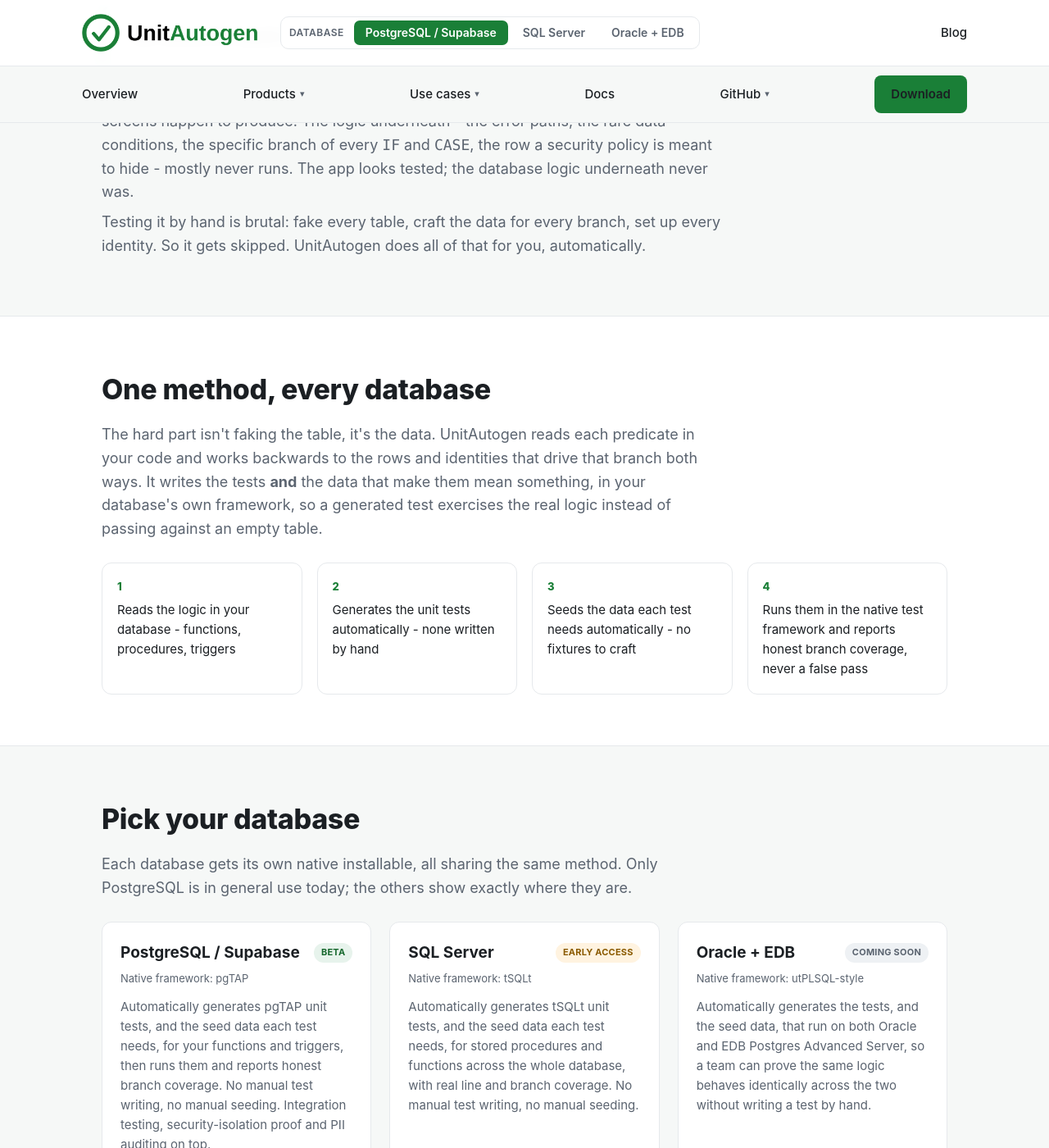
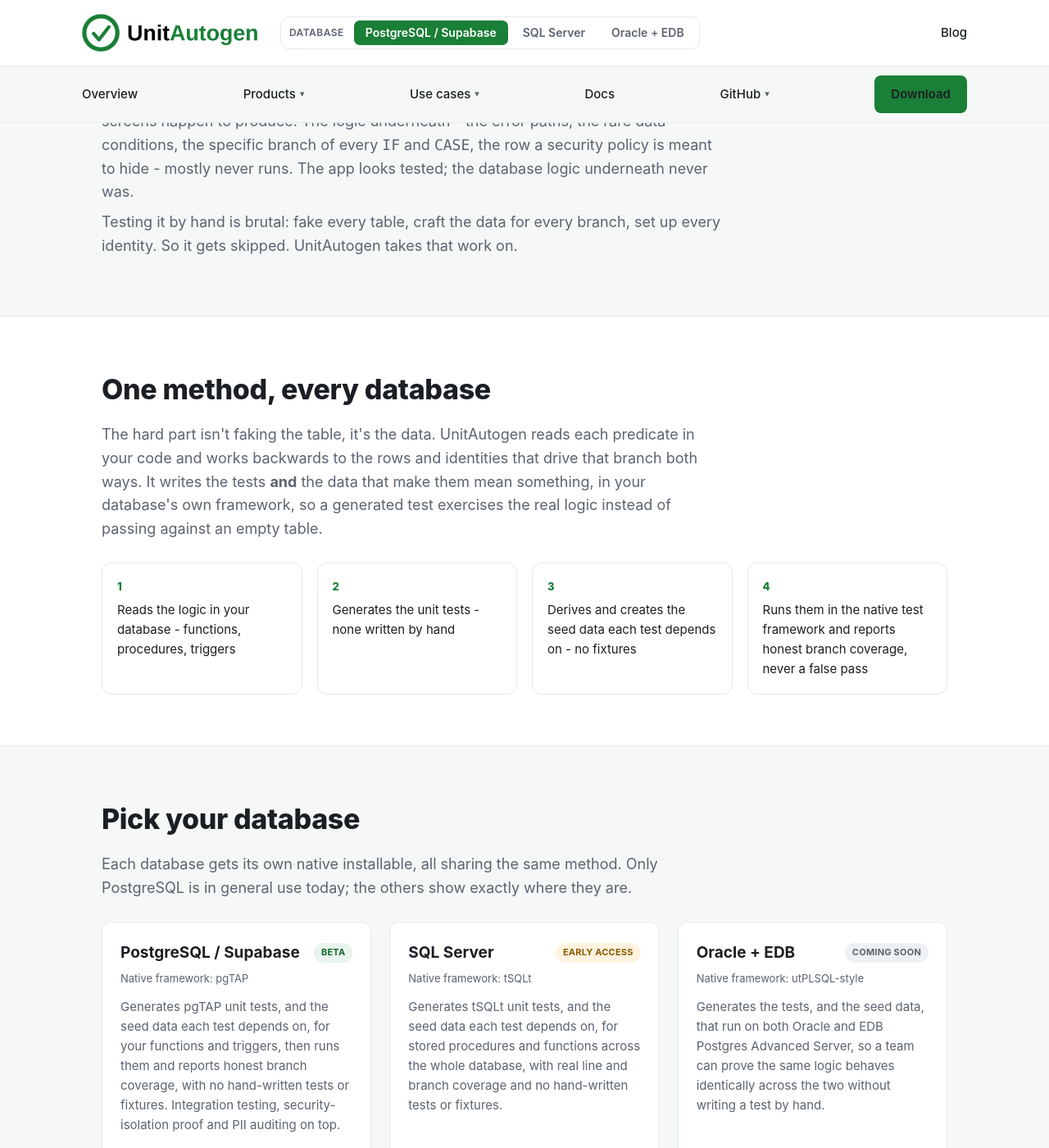
Before and after one commit to unitautogen/unitautogen.com, a Jekyll site: the page built from index.html, in a window 1280 px wide and 1400 px high, scrolled down 1320 px. Shown: the whole window at 82% size. Built offline with Jekyll 4.4.1, drawn with Linux system fonts in a browser that asks for light colours; some of the changed text lies outside the part shown.

Commit message:
Copy: professional wording for the generated-end-to-end claim

```diff
--- a/_data/catalog.yml
+++ b/_data/catalog.yml
@@ -17,25 +17,25 @@
   tagline_hl: "untested"
   tagline_b: ". We fix that."
   sub: >-
-    UnitAutogen automatically generates the unit tests for the logic inside your database,
-    and automatically seeds the data every test needs. No test to write, no fixture to build,
-    no scenario to script. It runs them and reports honest coverage, in your database's own
+    UnitAutogen generates the unit tests for the logic inside your database, and the seed
+    data each test depends on, directly from your code. Nothing is written by hand: not the
+    tests, not the fixtures. It runs them and reports honest coverage in your database's own
     test framework.
-  automatic_title: "Fully automatic. No manual work."
+  automatic_title: "Tests and seed data, generated end to end"
   automatic_points:
-    - title: "You point it at a database"
-      text: "Give it a connection and a schema. Nothing to annotate, no test skeletons to fill in."
-    - title: "It writes the unit tests"
+    - title: "Point it at a database"
+      text: "A connection and a schema are the only input. Nothing to annotate, no test skeletons to complete."
+    - title: "It generates the unit tests"
       text: "One test per branch of every function, procedure and trigger, in the native test framework (pgTAP, tSQLt, utPLSQL-style), ready to commit."
-    - title: "It seeds the data itself"
-      text: "For each branch it works out the exact rows and identities the test needs and creates them. No fixtures, no hand-crafted seed scripts."
-    - title: "It runs them and reports honestly"
+    - title: "It derives the seed data"
+      text: "For each branch it determines the exact rows and identities the test depends on and creates them. No fixtures, no seed scripts."
+    - title: "It runs the suite and reports coverage"
       text: "Line and branch coverage, every uncovered line explained, and never a false pass."
   # The one method - said once, engine-independent. No database named on purpose.
   method:
     - "Reads the logic in your database - functions, procedures, triggers"
-    - "Generates the unit tests automatically - none written by hand"
-    - "Seeds the data each test needs automatically - no fixtures to craft"
+    - "Generates the unit tests - none written by hand"
+    - "Derives and creates the seed data each test depends on - no fixtures"
     - "Runs them in the native test framework and reports honest branch coverage, never a false pass"
   guarantee_title: "The one guarantee"
   guarantee: "Never a fabricated, false-passing, or flaky test."
@@ -73,10 +73,9 @@
     hero_hl: "tests generated for you"
     hero_b: "."
     blurb: >-
-      Automatically generates pgTAP unit tests, and the seed data each test needs, for your
-      functions and triggers, then runs them and reports honest branch coverage. No manual test
-      writing, no manual seeding. Integration testing, security-isolation proof and PII auditing
-      on top.
+      Generates pgTAP unit tests, and the seed data each test depends on, for your functions and
+      triggers, then runs them and reports honest branch coverage, with no hand-written tests or
+      fixtures. Integration testing, security-isolation proof and PII auditing on top.
     cta_label: "Download"
     cta_href: "https://github.com/unitautogen/unitautogen-postgresql/releases"
     cta_style: "btn"
@@ -173,9 +172,9 @@
     hero_hl: "with real branch coverage"
     hero_b: "."
     blurb: >-
-      Automatically generates tSQLt unit tests, and the seed data each test needs, for stored
-      procedures and functions across the whole database, with real line and branch coverage.
-      No manual test writing, no manual seeding.
+      Generates tSQLt unit tests, and the seed data each test depends on, for stored procedures
+      and functions across the whole database, with real line and branch coverage and no
+      hand-written tests or fixtures.
     cta_label: "Talk to us"
     cta_href: "mailto:hello@unitautogen.com"
     cta_style: "btn ghost"
@@ -263,8 +262,8 @@
     hero_hl: "on Oracle and EDB"
     hero_b: "."
     blurb: >-
-      Automatically generates the tests, and the seed data, that run on both Oracle and EDB Postgres
-      Advanced Server, so a team can prove the same logic behaves identically across the two without
+      Generates the tests, and the seed data, that run on both Oracle and EDB Postgres Advanced
+      Server, so a team can prove the same logic behaves identically across the two without
       writing a test by hand.
     cta_label: "Talk to us"
     cta_href: "mailto:hello@unitautogen.com"
--- a/index.html
+++ b/index.html
@@ -30,14 +30,14 @@
     <a class="btn" href="{{ '/postgresql/' | relative_url }}">Get started with PostgreSQL</a>
     <a class="btn ghost" href="#databases">See all databases</a>
   </div>
-  <div class="meta-line">Tests and seed data, both generated for you - in tSQLt, pgTAP or utPLSQL-style, whichever is native to your database.</div>
+  <div class="meta-line">Tests and seed data, both generated - in tSQLt, pgTAP or utPLSQL-style, whichever is native to your database.</div>
 </div>
 
 <section>
   <div class="wrap">
     <h2>{{ p.automatic_title }}</h2>
-    <p class="lead">Other tools give you a framework and leave the writing to you. UnitAutogen does the writing:
-      the tests and the data behind them, both generated from the code you already have.</p>
+    <p class="lead">Test frameworks give you a place to put tests and leave the writing to you. UnitAutogen
+      produces the tests and the data behind them from the code you already have.</p>
     <div class="pts" style="grid-template-columns:repeat(4,1fr)">
       {%- for a in p.automatic_points %}
       <div class="card"><div class="num">{{ forloop.index }}</div><h3>{{ a.title }}</h3><p>{{ a.text }}</p></div>
@@ -55,7 +55,7 @@
       specific branch of every <code>IF</code> and <code>CASE</code>, the row a security policy is meant to
       hide - mostly never runs. The app looks tested; the database logic underneath never was.</p>
     <p class="lead">Testing it by hand is brutal: fake every table, craft the data for every branch, set up
-      every identity. So it gets skipped. UnitAutogen does all of that for you, automatically.</p>
+      every identity. So it gets skipped. UnitAutogen takes that work on.</p>
   </div>
 </section>
 
```
